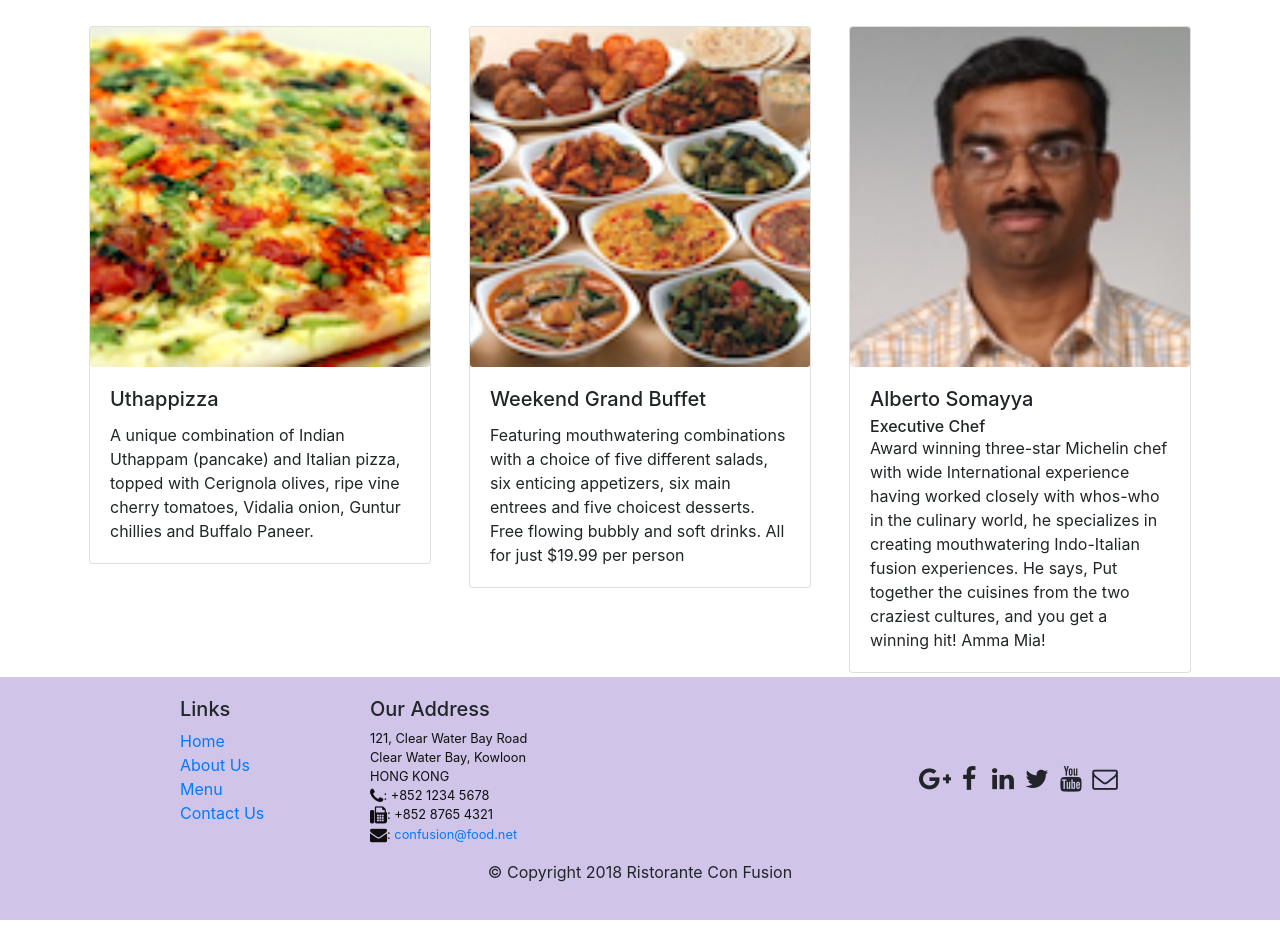
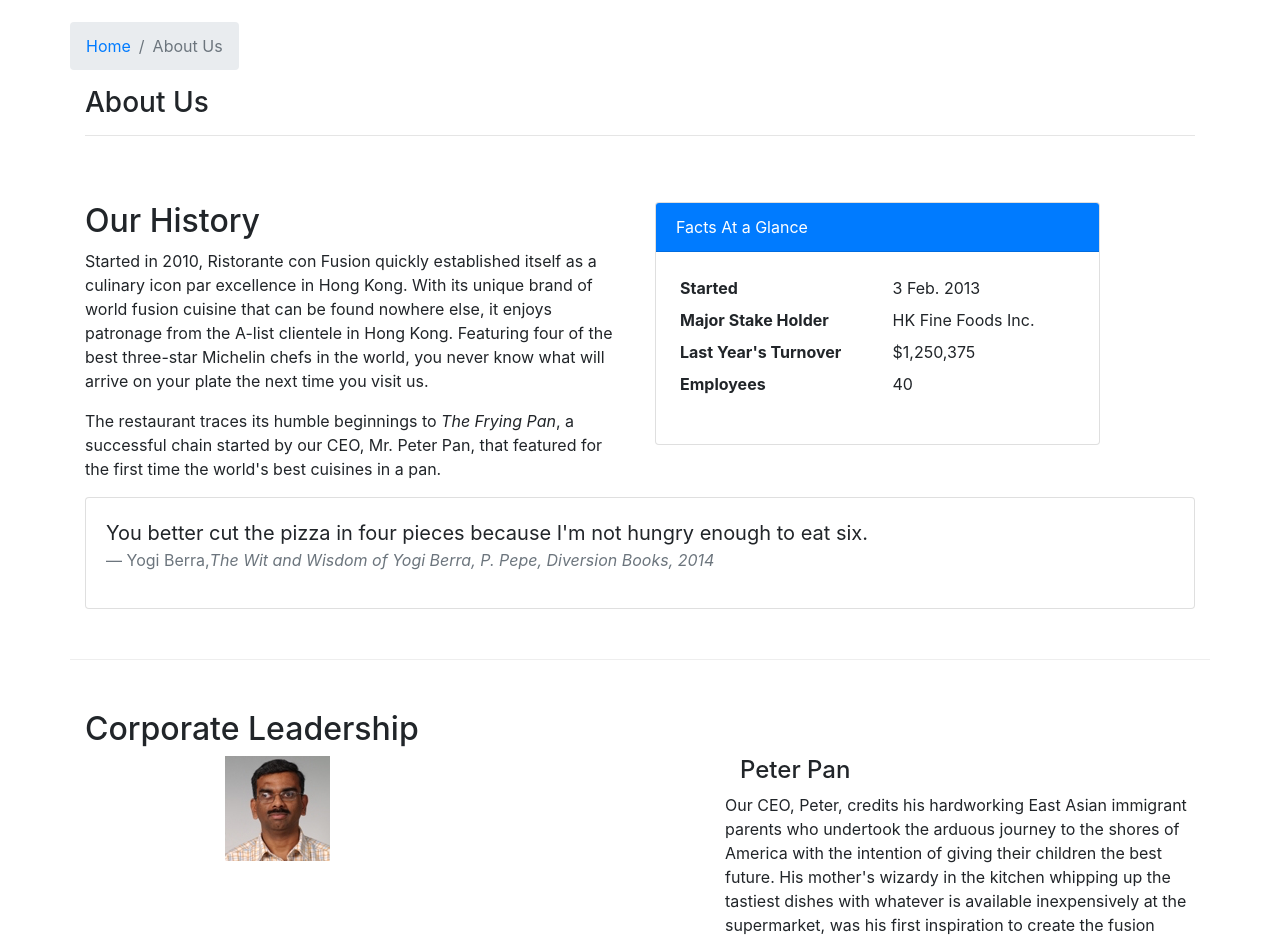
Before and after one commit to codetochangeMinds/food-ordering-app, a React (Create React App) app: page /aboutus in a window 1280 px wide. Before the commit this address led to /home. Shown: the part 340-1280 px from the top of the page. Built offline with nearby package versions, Linux system fonts and the light colour scheme.

Commit message:
assignment-2 version-1

```diff
--- a/src/App.css
+++ b/src/App.css
@@ -9,6 +9,12 @@
     padding: 50px 0px 50px 0px;
     border-bottom: 1px ridge;
     min-height:400px;
+}
+
+.leader-content {
+    margin: auto;
+    padding: 0px 0px 0px 100px;
+    min-height:1px;
 }
 
 .footer{
--- /dev/null
+++ b/src/components/AboutComponent.js
@@ -0,0 +1,111 @@
+import React from 'react';
+import { Breadcrumb, BreadcrumbItem, Card, CardBody, CardHeader, Media } from 'reactstrap';
+import { Link } from 'react-router-dom';
+
+function renderLeader({leader}) {
+    return (
+        // <Media>
+        //     <Media left href="#">
+        //         <Media object data-src={leader.image} alt={leader.name} />
+        //     </Media>
+        //     <Media body>
+        //         <Media heading>
+        //         {leader.name}
+        //         </Media>
+        //         {leader.description}
+        //     </Media>
+        // </Media>
+        <div>
+        <p>{leader.name}</p>
+        </div>
+    );
+}
+
+function About(props) {
+
+    // improve the code aesthetics
+    const leaders = props.leaders.map((leader) => {
+        return (
+            <div key={leader.id} >
+                {/* <renderLeader leader={leader} />
+                <p>{leader.description}</p> */}
+                <Media className="row leader-content">
+                    <Media left className="col-12 col-md-6">
+                        <Media object src={leader.image} alt={leader.name} />
+                    </Media>
+                    <Media body className="col-12 col-md-6">
+                        <Media heading className="col-12">
+                        {leader.name}
+                        </Media>
+                        <p>{leader.description}</p>
+                    </Media>
+                </Media>
+            </div>
+        );
+    });
+
+    return(
+        <div className="container">
+            <div className="row">
+                <Breadcrumb>
+                    <BreadcrumbItem><Link to="/home">Home</Link></BreadcrumbItem>
+                    <BreadcrumbItem active>About Us</BreadcrumbItem>
+                </Breadcrumb>
+                <div className="col-12">
+                    <h3>About Us</h3>
+                    <hr />
+                </div>
+            </div>
+            <div className="row row-content">
+                <div className="col-12 col-md-6">
+                    <h2>Our History</h2>
+                    <p>Started in 2010, Ristorante con Fusion quickly established itself as a culinary icon par excellence in Hong Kong. With its unique brand of world fusion cuisine that can be found nowhere else, it enjoys patronage from the A-list clientele in Hong Kong.  Featuring four of the best three-star Michelin chefs in the world, you never know what will arrive on your plate the next time you visit us.</p>
+                    <p>The restaurant traces its humble beginnings to <em>The Frying Pan</em>, a successful chain started by our CEO, Mr. Peter Pan, that featured for the first time the world's best cuisines in a pan.</p>
+                </div>
+                <div className="col-12 col-md-5">
+                    <Card>
+                        <CardHeader className="bg-primary text-white">Facts At a Glance</CardHeader>
+                        <CardBody>
+                            <dl className="row p-1">
+                                <dt className="col-6">Started</dt>
+                                <dd className="col-6">3 Feb. 2013</dd>
+                                <dt className="col-6">Major Stake Holder</dt>
+                                <dd className="col-6">HK Fine Foods Inc.</dd>
+                                <dt className="col-6">Last Year's Turnover</dt>
+                                <dd className="col-6">$1,250,375</dd>
+                                <dt className="col-6">Employees</dt>
+                                <dd className="col-6">40</dd>
+                            </dl>
+                        </CardBody>
+                    </Card>
+                </div>
+                <div className="col-12">
+                    <Card>
+                        <CardBody className="bg-faded">
+                            <blockquote className="blockquote">
+                                <p className="mb-0">You better cut the pizza in four pieces because
+                                    I'm not hungry enough to eat six.</p>
+                                <footer className="blockquote-footer">Yogi Berra,
+                                <cite title="Source Title">The Wit and Wisdom of Yogi Berra,
+                                    P. Pepe, Diversion Books, 2014</cite>
+                                </footer>
+                            </blockquote>
+                        </CardBody>
+                    </Card>
+                </div>
+            </div>
+            <div className="row row-content">
+                <div className="col-12">
+                    <h2>Corporate Leadership</h2>
+                </div>
+                <div className="col-12">
+                    <Media list>
+                        {leaders}
+                    </Media>
+                </div>
+            </div>
+        </div>
+    );
+}
+
+export default About;
--- a/src/components/ContactComponent.js
+++ b/src/components/ContactComponent.js
@@ -1,8 +1,20 @@
 import React from 'react';
+import { Breadcrumb, BreadcrumbItem } from 'reactstrap';
+import { Link } from 'react-router-dom';
 
 function Contact(props) {
     return(
         <div className="container">
+            <div className="row">
+                <Breadcrumb>
+                    <BreadcrumbItem><Link to="/home">Home</Link></BreadcrumbItem>
+                    <BreadcrumbItem active>Contact Us</BreadcrumbItem>
+                </Breadcrumb>
+                <div className="col-12">
+                    <h3>Contact Us</h3>
+                    <hr />
+                </div>
+            </div>
             <div className="row row-content">
                 <div className="col-12">
                 <h3>Location Information</h3>
--- a/src/components/DishdetailComponent.js
+++ b/src/components/DishdetailComponent.js
@@ -1,9 +1,10 @@
 import React, { Component } from 'react';
 import { Media } from 'reactstrap';
+import {Link} from 'react-router-dom'
 
 import {
     Card, CardImg, CardImgOverlay, CardText, CardBody,
-    CardTitle
+    CardTitle, Breadcrumb, BreadcrumbItem
   } from 'reactstrap';
 
 class Dishdetail extends Component{
@@ -25,8 +26,8 @@
           );
     }
 
-    renderCommentsHelper(dish){
-        const info = dish.comments.map((element) => {
+    renderCommentsHelper(comments){
+      const info = comments.map((element) => {
         return(
           <div key={element.id}>
             <p>{element.comment}</p>
@@ -37,13 +38,13 @@
       return info;
     }
 
-    renderComments(dish) {
-      if (dish != null){
+    renderComments(comments) {
+      if (comments != null){
         return (
           <Card>
             <CardBody>
               <CardTitle><h4>Comments</h4></CardTitle>
-              {this.renderCommentsHelper(dish)}
+              {this.renderCommentsHelper(comments)}
             </CardBody>
           </Card>
         );
@@ -59,11 +60,21 @@
       return (
         <div className="container">
           <div className="row">
+              <Breadcrumb>
+                <BreadcrumbItem><Link to="/menu">Menu</Link></BreadcrumbItem>
+                <BreadcrumbItem active>{this.props.dish.name}</BreadcrumbItem>
+              </Breadcrumb>
+              <div className="col-12">
+                  <h3>{this.props.dish.name}</h3>
+                  <hr />
+              </div>
+          </div>
+          <div className="row">
             <div className="col-12 col-md-5 m-1">
             {this.renderDish(this.props.dish)}
             </div>
             <div className="col-12 col-md-5 m-1">
-              {this.renderComments(this.props.dish)}
+              {this.renderComments(this.props.comments)}
             </div>
           </div>
         </div>
--- a/src/components/MainComponent.js
+++ b/src/components/MainComponent.js
@@ -7,6 +7,7 @@
 import Footer from './FooterComponent';
 import Home from './HomeComponent';
 import Contact from './ContactComponent';
+import About from './AboutComponent';
 
 import { Switch, Route, Redirect } from 'react-router-dom';
 import { COMMENTS } from '../shared/comments';
@@ -20,12 +21,14 @@
         dishes: DISHES,
         comments : COMMENTS,
         promotions : PROMOTIONS,
-        leaders : LEADERS
+        leaders : LEADERS,
+        selectedDish : null,
       };
     }
-    // onDishSelect(dish) {
-    //     this.setState({selectedDish: dish});
-    // }
+    onDishSelect(dish) {
+        this.setState({selectedDish: dish});
+    }
+
 
     render() {
       const HomePage = () => {
@@ -38,13 +41,22 @@
         );
       }
 
+      const DishWithId = ({match}) => {
+        return(
+            <Dishdetail dish={this.state.dishes.filter((dish) => dish.id === parseInt(match.params.dishId,10))[0]}
+              comments={this.state.comments.filter((comment) => comment.dishId === parseInt(match.params.dishId,10))} />
+        );
+      };
+
       return (
         <div>
           <Header />
           <Switch>
               <Route path='/home' component={HomePage} />
-              <Route exact path='/menu' component={() => <Menu dishes={this.state.dishes}   />} />
+              <Route exact path='/menu' component={() => <Menu dishes={this.state.dishes} />} />
               <Route exact path='/contactus' component={Contact} />
+              <Route exact path='/aboutus' component={() => <About leaders={this.state.leaders} />} />
+              <Route path='/menu/:dishId' component={DishWithId} />
               <Redirect to="/home" />
           </Switch>
           <Footer />
--- a/src/components/MenuComponent.js
+++ b/src/components/MenuComponent.js
@@ -1,25 +1,33 @@
 import React, { Component } from 'react';
 import { Media } from 'reactstrap';
 import Dishdetail from './DishdetailComponent'
+import { Link } from 'react-router-dom';
 
 import {
   Card, CardImg, CardImgOverlay, CardText, CardBody,
-  CardTitle
+  CardTitle, Breadcrumb, BreadcrumbItem
 } from 'reactstrap';
+
+function RenderMenuItem ({dish, onClick}) {
+  return (
+      <Card>
+          <Link to={`/menu/${dish.id}`} >
+              <CardImg width="100%" src={dish.image} alt={dish.name} />
+              <CardImgOverlay>
+                  <CardTitle>{dish.name}</CardTitle>
+              </CardImgOverlay>
+          </Link>
+      </Card>
+  );
+}
 
 class Menu extends Component {
 
   render() {
     const menu = this.props.dishes.map((dish) => {
       return (
-        <div className="col-12 col-md-5 m-1">
-          <Card key={dish.id}
-            onClick={() => this.props.OnDishSelect }>
-            <CardImg width="100%" src={dish.image} alt={dish.name} />
-            <CardImgOverlay>
-              <CardTitle>{dish.name}</CardTitle>
-            </CardImgOverlay>
-          </Card>
+        <div key={dish.id} className="col-12 col-md-5 m-1">
+          <RenderMenuItem dish={dish} />
         </div>
       );
     });
@@ -27,12 +35,19 @@
     return (
       <div className="container">
         <div className="row">
-          {menu}
-        </div>
-        <div className="row">
-          <Dishdetail dish={this.props.selectedDish}/>
-        </div>
+          <Breadcrumb>
+              <BreadcrumbItem><Link to="/home">Home</Link></BreadcrumbItem>
+              <BreadcrumbItem active>Menu</BreadcrumbItem>
+          </Breadcrumb>
+          <div className="col-12">
+              <h3>Menu</h3>
+              <hr />
+          </div>
       </div>
+      <div className="row">
+        {menu}
+      </div>
+    </div>
     );
   }
 }
```
